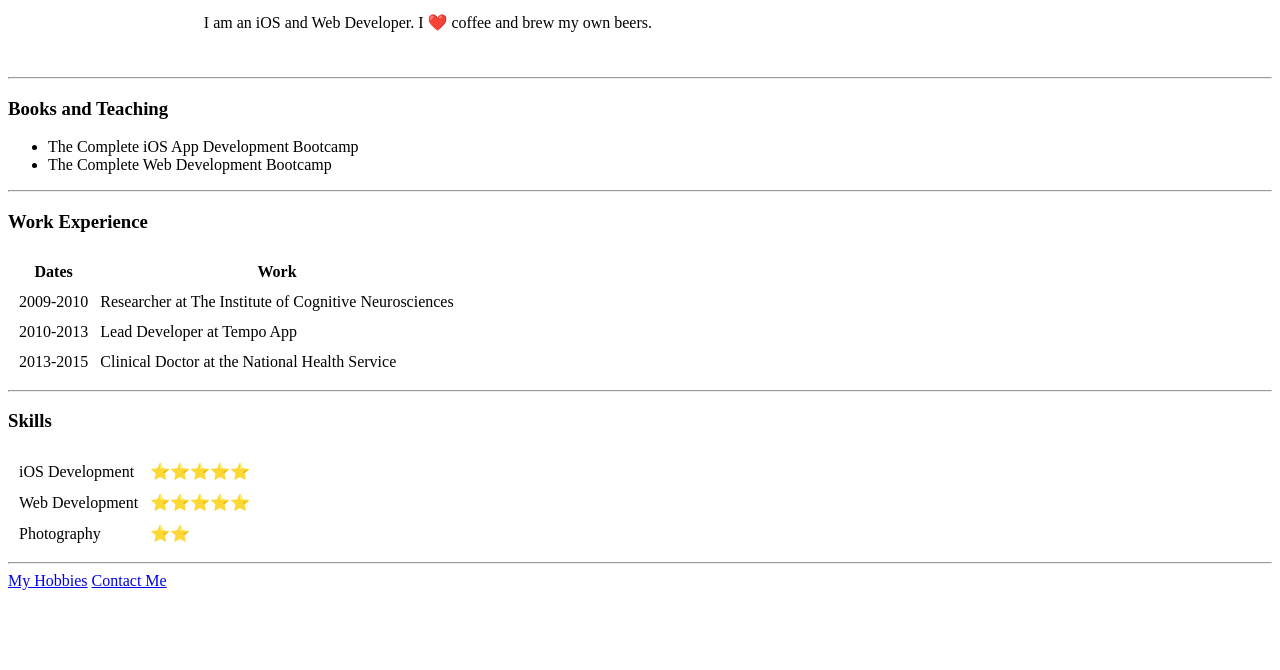
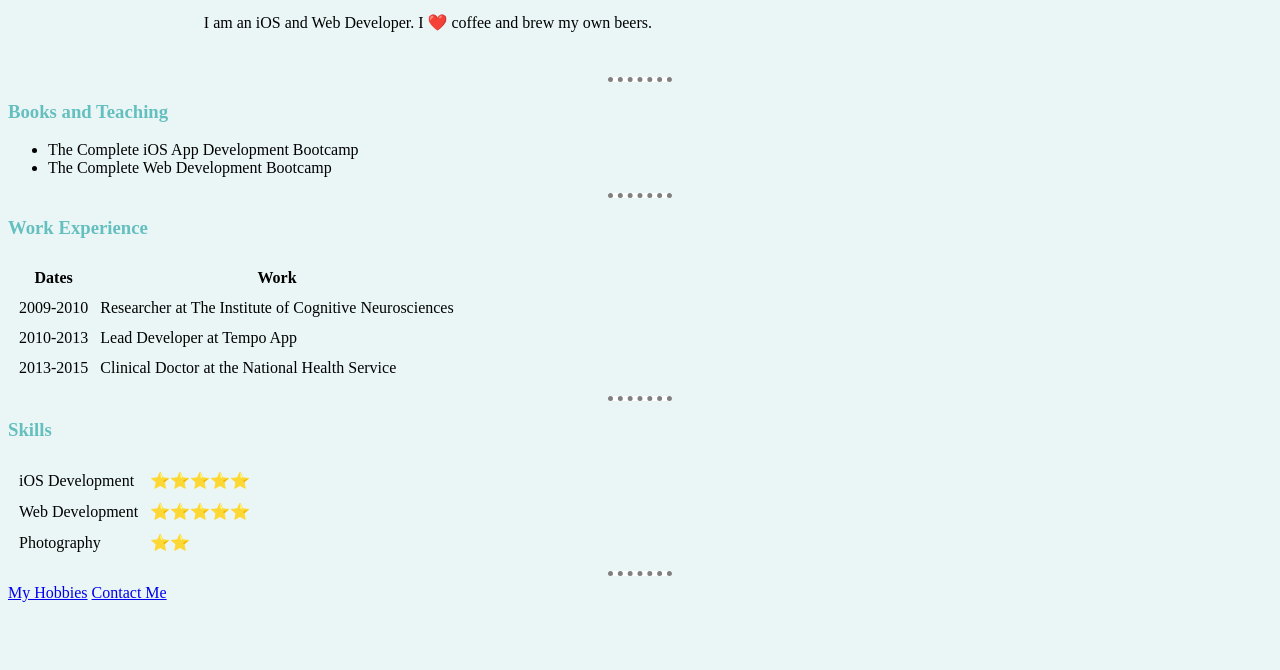
Before and after one commit to nxxlxsh/cv, a plain HTML site: page index.html in a window 1280 px wide. Shown: the part 130-800 px from the top of the page. Drawn offline with Linux system fonts and the light colour scheme.

Commit message:
Update index.html

```diff
--- a/index.html
+++ b/index.html
@@ -3,7 +3,7 @@
   <head>
     <meta charset="utf-8">
     <title>Angela's Personal Site</title>
-    <link rel="stylesheet" href="/css/styles.css">
+    <link rel="stylesheet" href="style.css">
   </head>
 
   <body>
```
